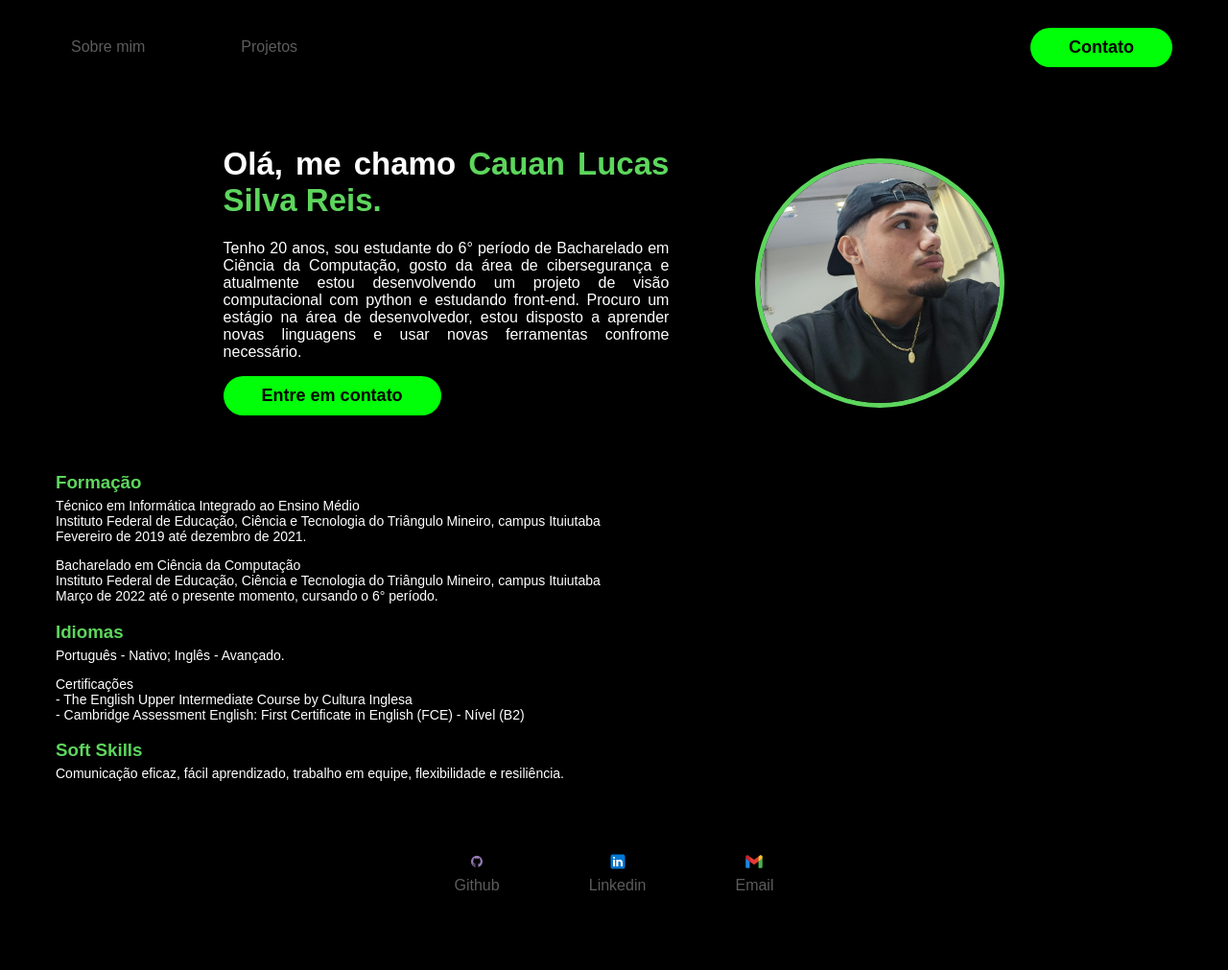
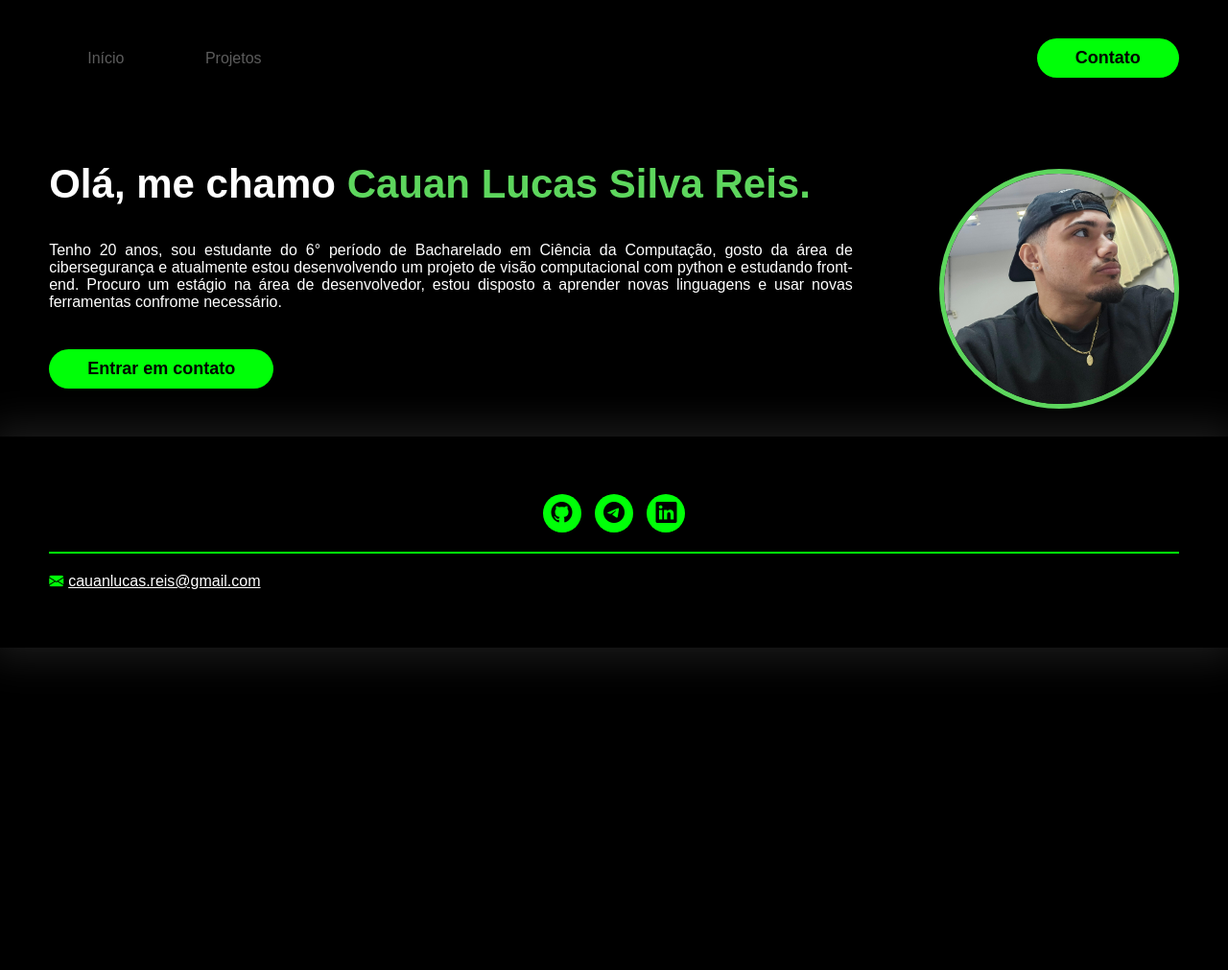
Before and after one commit to cauanlsreis/MeuPortf-lio, a plain HTML site: page index.html in a window 1280 px wide. Shown: the whole page at 96% size. After the commit the page ends 800 px from the top, so only its background shows below. Drawn offline with nearby package versions, Linux system fonts and the light colour scheme.

Commit message:
Organizando o html e css

```diff
--- a/index.css
+++ b/index.css
@@ -1,41 +1,26 @@
-/* GERAIS */
-body {
-    color: white;
-    background-color: black;
+/* ESTILO GERAL */
+* {
+    margin: 0;
+    padding: 0;
+    box-sizing: border-box;
     font-family: Arial, Helvetica, sans-serif;
-    padding: 0px 50px;
 }
 
-
-ul {
-    display: flex;
-    justify-content: center; /* Alinha os itens ao centro */
-    list-style-type: none;
-    align-items: center;
-    padding: 16px;
+body {
+    background-color: black;
+    height: 100vh;
 }
 
-a {
-    color: #5c5c5c;
-    text-decoration: none;
+.interface {
+    max-width: 1280px;
+    margin: 0 auto;
 }
 
-nav ul li {
-    margin-right: 100px;
+.flex {
+    display: flex;
 }
 
-h1 {
-    color: #FFFF;
-    font-size: 33px;
-}
-
-h1 span{
-    color: rgb(93, 214, 93);
-}
-
-.contato button {
-    display: inline-block;
-    transition: .2s;
+.botao-contato button {
     padding: 10px 40px;
     font-size: 18px;
     font-weight: 700;
@@ -43,41 +28,75 @@ h1 span{
     border: 0;
     border-radius: 30px;
     cursor: pointer;
+    transition: .2s;
 }
 
-.contato button:hover, form .botao-enviar input:hover {
+.botao-contato button:hover, form .botao-enviar input:hover {
     box-shadow: 0px 0px 8px #00FF0868;
     color: #002b0268;
     transform: scale(1.05);
 }
 
-/* Navegação */
-.interface {
+/* ESTILO DO CABEÇALHO */
+header {
+    padding: 40px 4%;
+}
+
+header>.interface {
     display: flex;
     align-items: center;
     justify-content: space-between;
 }
 
-nav a {
+header a {
+    color: #5c5c5c;
+    text-decoration: none;
     display: inline-block;
     transition: .2s;
 }
 
-nav a:hover {
-    color: rgb(93, 214, 93);
-    transform: scale(1.10);
+header nav.menu-desktop a:hover {
+    color: #00FF08;
+    transform: scale(1.05);
 }
 
-/* Descrição */
+header nav ul {
+    list-style-type: none;
+}
 
-header {
-    padding: 40px 15%;
-    display: flex;
+header nav.menu-desktop ul li {
+    display: inline-block;
+    padding: 0 40px;
+}
+
+/* ESTILO DO TOPO DO SITE */
+section.topo-do-site {
+    padding: 40px 4%;
+}
+
+section.topo-do-site .flex {
     align-items: center;
     justify-content: center;
     gap: 90px;
 }
-header img {
+
+.topo-do-site h1 {
+    color: #fff;
+    font-size: 42px;
+    line-height: 40px;
+}
+
+.topo-do-site .introducao-topo-do-site h1 span {
+    color: rgb(93, 214, 93);
+}
+
+.topo-do-site .introducao-topo-do-site p {
+    color: #fff;
+    margin: 40px 0;
+    text-align: justify;
+}
+
+.topo-do-site .img-topo-do-site img {
     width: 250px;
     height: 250px;
     border-radius: 50%;
@@ -86,100 +105,64 @@ header img {
     animation: flutuar 2s ease-in-out infinite alternate;
 }
 
-.description {
-    text-align: justify;
-}
-
-/* Informações */
-main h3 {
-    color: rgb(93, 214, 93);
-    margin-bottom: 5px;
-}
-
-main p {
-    font-size: 14px;
-    margin-top: 0px;
-}
-
-/* Rodapé */
-footer img {
-    width: 20px;
-    height: 20px;
-}
-
-footer {
-    display: flex;
-    justify-content: center;
-}
-
-footer a {
-    padding: 60px 4%;
-    text-align: center;
-}
-
-footer p {
-    margin-top: 2px;
-}
-
-footer a:hover {
-    color: rgb(93, 214, 93);
-}
-
 @keyframes flutuar {
     0% {
         top: 0;
     }
+
     100% {
         top: 30px;
     }
 }
 
-/* Estilo Formulario*/
+/* ESTILO DO FORMULÁRIO DE CONTATO */
 section.formulario {
-    width: 100%;
-    padding:80px 4%;
-    display: flex;
-    flex-direction: column;
-    justify-content: center;
-    align-items: center;
-}
-
-section .formulario h1{
-    text-align: center;
+    padding: 80px 4%;
 }
 
 form {
-    width: 100%;
     max-width: 500px;
     margin: 0 auto;
     display: flex;
     justify-content: center;
     flex-direction: column;
-    gap:10px;
+    gap: 10px;
+    margin-top: 40px;
 }
 
-form input, form textarea{
+section.formulario h1 {
+    text-align: center;
+    color: #FFF;
+    font-size: 38px;
+}
+
+section.formulario h1 span {
+    color: rgb(93, 214, 93);
+}
+
+form input,
+form textarea {
     width: 100%;
     background-color: #242424;
     border: 0;
     outline: 0;
     padding: 20px 15px;
     border-radius: 15px;
-    color: #FFFF;
+    color: #fff;
     font-size: 18px;
 }
 
-textarea {
+form textarea {
     resize: none;
     max-height: 200px;
 }
 
-form .botao-enviar{
+form .botao-enviar {
     margin-top: 20px;
     text-align: center;
 }
 
-form .botao-enviar input[type=submit]{
+form .botao-enviar input {
     width: 120px;
     background-color: #00FF08;
     color: #000;
@@ -187,3 +170,44 @@ form .botao-enviar input[type=submit]{
     cursor: pointer;
     transition: .2s;
 }
+
+/* ESTILO DO RODAPÉ */
+
+footer {
+    padding: 40px 4%;
+    box-shadow: 0 0 40px 10px #ffffff1d;
+}
+
+footer .flex {
+    justify-content: center;
+}
+
+footer .line-footer {
+    padding: 20px 0;
+}
+
+.borda {
+    border-top: 2px solid #00FF08;
+}
+
+footer .line-footer p i {
+    color: #00FF08;
+    font-size: 15px;
+    margin-right: 5px;
+}
+
+footer .line-footer p a {
+    color: #fff;
+}
+
+.botao-social button {
+    width: 40px;
+    height: 40px;
+    border-radius: 50%;
+    border: none;
+    background-color: #00FF08;
+    font-size: 22px;
+    cursor: pointer;
+    margin: 0 5px;
+    transition: .2s;
+}
--- a/index.html
+++ b/index.html
@@ -4,31 +4,37 @@
     <meta charset="UTF-8">
     <meta name="viewport" content="width=device-width, initial-scale=1.0">
     <title>Cauan Lucas</title>
+    <!-- BOOTSTRAP ICONS -->
+    <link rel="stylesheet" href="https://cdn.jsdelivr.net/npm/bootstrap-icons@1.10.5/font/bootstrap-icons.css">
     <link rel="stylesheet" href="index.css">
 </head>
 <body>
-    <div class="container">
+
+    <header>
+
         <div class="interface">
-            <nav>
+            <nav class="menu-desktop">
                 <ul>
-                    <li>
-                        <a href="index.html" >Sobre mim</a>
-                    </li>
-                    <li>
-                        <a href="projects.html" >Projetos</a>
-                    </li>
+                    <li><a href="index.html" >Início</a></li>
+                    <li><a href="projects.html" >Projetos</a></li>
                 </ul>
-            </nav>
+            </nav><!--menu-desktop-->
 
-            <div class="contato">
+            <div class="botao-contato">
                 <a href="contacts.html">
                     <button>Contato</button>
                 </a>
-            </div> <!--contato-->
+            </div> <!--botao-contato-->
         </div> <!--interface-->
 
-        <header>
-            <div class="description">
+    </header>
+
+    <main>
+
+        <section class="topo-do-site">
+            <div class="interface">
+                <div class="flex">
+                    <div class="introducao-topo-do-site">
                         <h1>Olá, me chamo <span>Cauan Lucas Silva Reis.</span></h1>
                         <p>Tenho 20 anos, sou estudante do 6° período de Bacharelado em Ciência da Computação,
                             gosto da área de cibersegurança e atualmente estou desenvolvendo um projeto de
@@ -36,64 +42,37 @@
                             Procuro um estágio na área de desenvolvedor, estou disposto a aprender
                             novas linguagens e usar novas ferramentas confrome necessário.
                          </p>
-                <div class="contato">
+
+                         <div class="botao-contato">
                             <a href="contacts.html">
-                        <button>Entre em contato</button>
+                                <button>Entrar em contato</button>
                             </a>
-                </div><!--contato-->
-            </div><!--description-->
-
-            <div class="img-description">
+                        </div> <!--botao-contato-->
+                    </div><!--introducao-topo-do-site-->
+                    <div class="img-topo-do-site">
                         <img src="img/Cauan.jpeg">
-            </div><!--img-description-->
-        </header>
-
-        <main>
-            <section>
-                <h3>Formação</h3>
-                <p>Técnico em Informática Integrado ao Ensino Médio<br>
-                    Instituto Federal de Educação, Ciência e Tecnologia do Triângulo Mineiro,
-                    campus Ituiutaba<br>Fevereiro de 2019 até dezembro de 2021.
-                </p>
-                <p>
-                    Bacharelado em Ciência da Computação<br>
-                    Instituto Federal de Educação, Ciência e Tecnologia do Triângulo Mineiro,
-                    campus Ituiutaba<br>Março de 2022 até o presente momento, cursando o 6° período.
-                </p>
-            </section>
-            <section>
-                <h3>Idiomas</h3>
-                <p>
-                    Português - Nativo; Inglês - Avançado.
-                </p>
-                <p>Certificações<br>
-                    - The English Upper Intermediate Course by Cultura Inglesa<br>
-                    - Cambridge Assessment English:  First Certificate in English (FCE) - Nível (B2)
-                </p>
-            </section>
-            <section>
-                <h3> Soft Skills</h3>
-                <p>Comunicação eficaz, fácil aprendizado, trabalho em equipe, flexibilidade e resiliência.</p>
-            </section>
+                    </div><!--img-topo-do-site-->
+                </div><!--flex-->
+            </div><!--interface-->
+        </section><!--topo-do-site-->
     </main>
 
     <footer>
-            <a href="https://github.com/cauanlsreis" target="_blank" rel="noopener noreferrer">
-               <img src="./img/github.svg"></img>
-               <p>Github</p>
-            </a>
-
-            <a href="www.linkedin.com/in/cauanlucasreis" target="_blank" rel="noopener noreferrer">
-                <img src="./img/linkedin.svg"></img>
-                <p>Linkedin</p>
-            </a>
-
-            <a href="mailto:cauanlucas.reis@gmailcom" target="_blank" rel="noopener noreferrer">
-                <img src="./img/gmail.svg"></img>
-                <p>Email</p>
-            </a>
+        <div class="interface">
+            <div class="line-footer">
+                <div class="flex">
+                    <div class="botao-social">
+                        <a href="https://github.com/cauanlsreis"><button><i class="bi bi-github"></i></button></a>
+                        <a href="#"><button><i class="bi bi-telegram"></i></button></a>
+                        <a href="www.linkedin.com/in/cauanlucasreis"><button><i class="bi bi-linkedin"></i></button></a>
+                    </div><!--botao-social-->
+                </div><!--flex-->
+            </div><!--linefooter-->
+            <div class="line-footer borda">
+                <p><i class="bi bi-envelope-fill"></i><a href="mailto:cauanlucas.reis@gmail.com">cauanlucas.reis@gmail.com</a></p>
+            </div>
+        </div><!--interface-->
     </footer>
-    </div><!--Container-->
 
 </body>
 </html>
```
Also changed, not shown: contacts.html (+11 -11 lines), img/email.png (added). Lines whose indentation alone changed are shown as unchanged.
